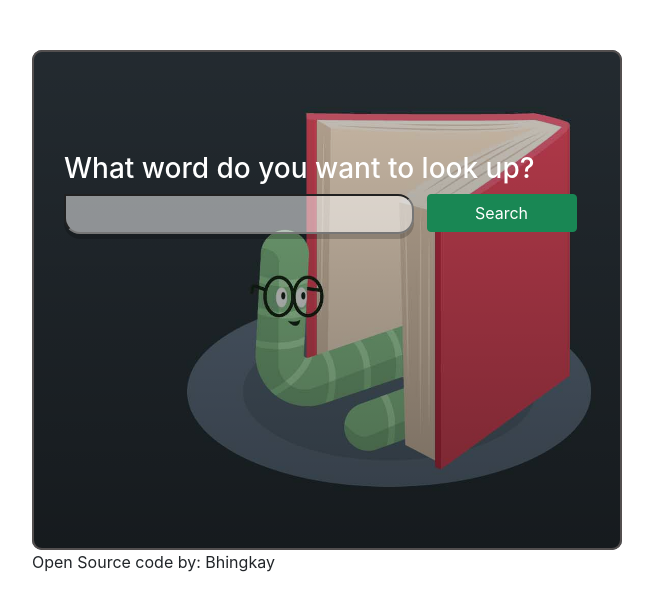
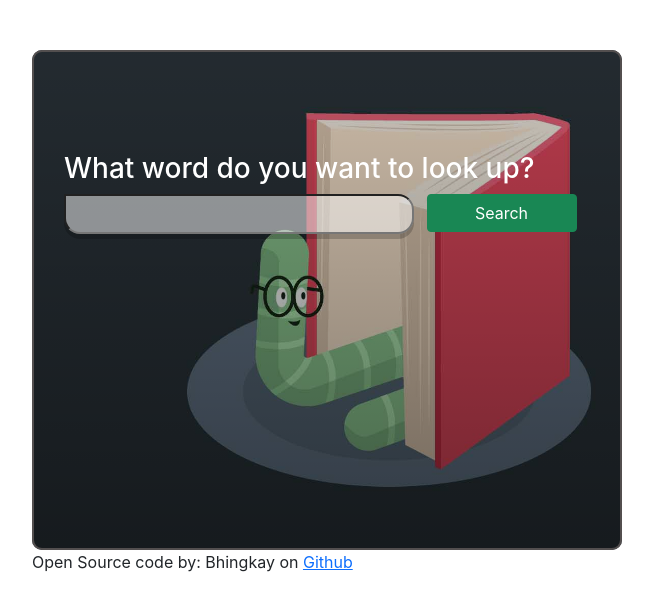
Before and after one commit to bhingkay/dictionary-project, a React (Create React App) app: page / in a window 1280 px wide. Shown: the top 610 px of the page, without its empty margins (318-971 px from the left). Built offline with nearby package versions, Linux system fonts and the light colour scheme.

Commit message:
added github link

```diff
--- a/src/App.js
+++ b/src/App.js
@@ -9,7 +9,18 @@
           <Dictionary />
         </div>
       </div>
-      <footer>Open Source code by: Bhingkay</footer>
+      <footer>
+        <p>
+          Open Source code by: Bhingkay on {""}
+          <a
+            href="https://github.com/bhingkay/dictionary-project"
+            target="_blank"
+            rel="noreferrer"
+          >
+            Github
+          </a>
+        </p>
+      </footer>
     </div>
   );
 }
```
